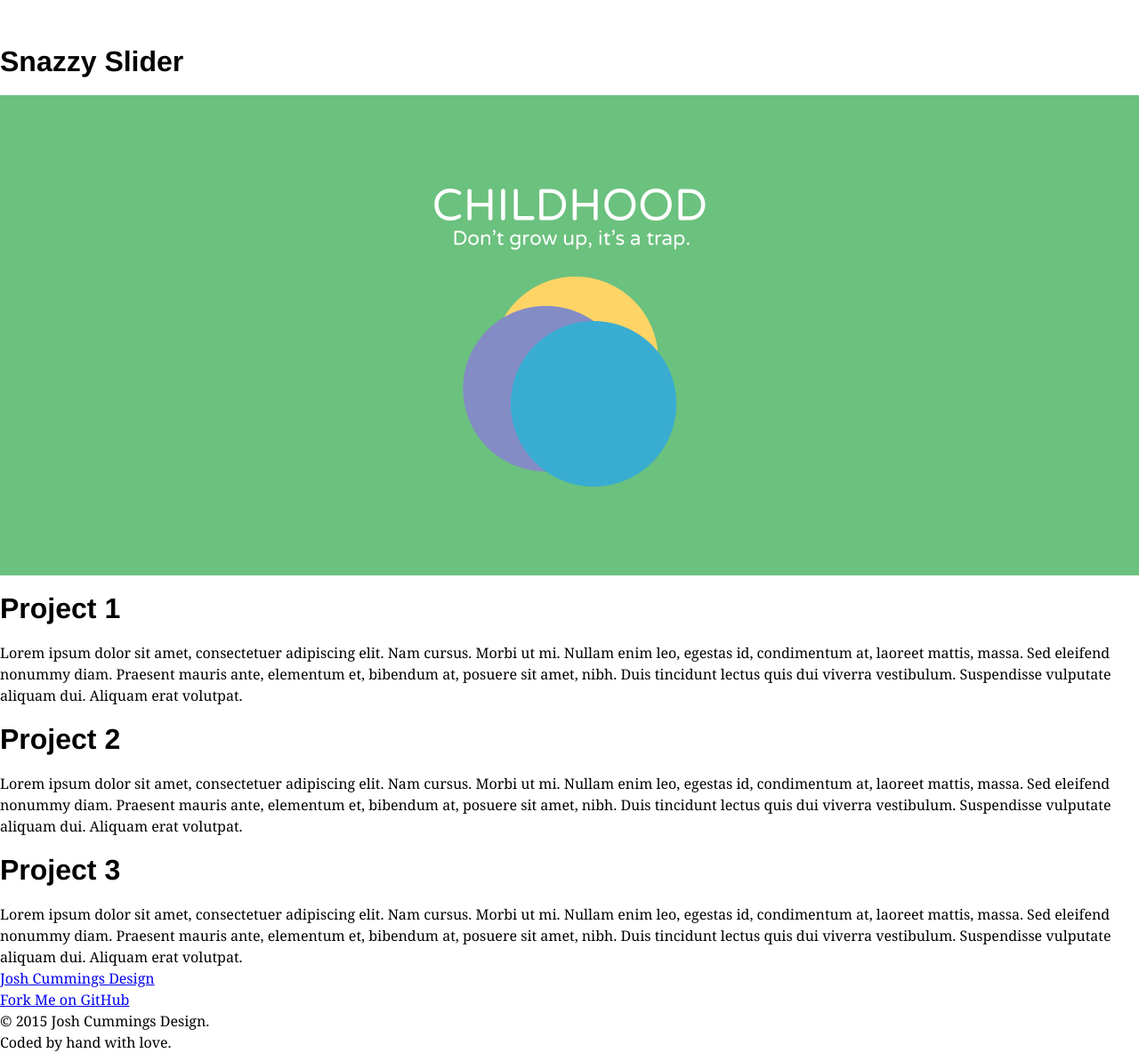
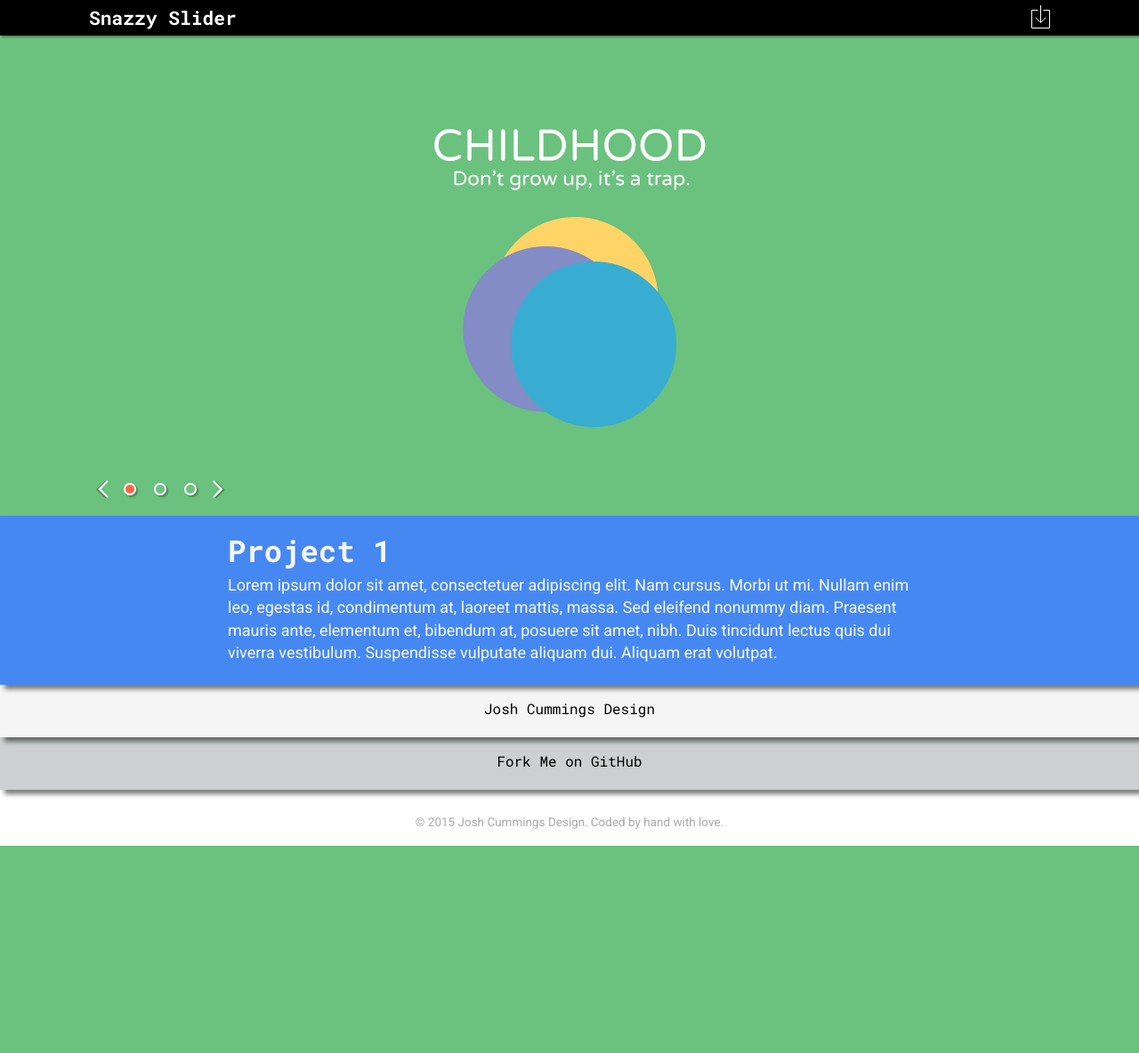
Before and after one commit to joshcummingsdesign/snazzy-slider, a PHP site: page / in a window 1280 px wide. Shown: the whole page at 89% size. After the commit the page ends 951 px from the top, so only its background shows below. Run offline with PHP 8.4, Linux system fonts and the light colour scheme; some libraries are stand-ins or nearby versions.

Commit message:
Added original html elements back in. Coverted to a Sass project.

```diff
--- a/css/styles.css
+++ b/css/styles.css
@@ -371,20 +371,77 @@
 th {
   padding: 0; }
 
-* {
-  box-sizing: border-box;
+html, body {
+  height: 100%; }
+
+body {
+  font-size: 16px;
+  font-family: "Roboto", Georgia, Times, "Times New Roman", serif; }
+
+h1, h2, h3, h4, p, * {
   margin: 0;
   padding: 0; }
 
-body {
-  font-size: 16px;
-  line-height: 1.5;
-  font-family: Georgia, Times, "Times New Roman", serif;
-  background-color: #fff; }
+h1, h2, h3, h4, h5, h6 {
+  font-family: "Roboto Mono", "Helvetica Neue", Helvetica, Arial, "Lucida Grande", sans-serif; }
 
-h1, h2, h3, h4, h5, h6 {
-  font-family: "Helvetica Neue", Helvetica, Arial, sans-serif;
-  line-height: 1; }
+h1 {
+  font-size: 2.125em;
+  margin-bottom: .125em; }
+
+a {
+  text-decoration: none; }
+
+p {
+  line-height: 1.4;
+  font-size: 1.125em; }
+
+header {
+  background-color: #000;
+  color: #fff;
+  box-shadow: 2px 2px 2px rgba(0, 0, 0, 0.3);
+  position: fixed;
+  top: 0;
+  left: 0;
+  width: 100%;
+  z-index: 4;
+  font-size: .625em;
+  height: 40px; }
+
+header a {
+  display: block;
+  float: right;
+  position: relative;
+  z-index: 5; }
+
+.header-wrap {
+  height: 100%;
+  padding: 0 2em;
+  max-width: 1080px;
+  margin: 0 auto; }
+
+.header-wrap h1, .header-wrap a {
+  position: relative;
+  top: 50%;
+  -webkit-transform: translateY(-50%);
+  -ms-transform: translateY(-50%);
+  transform: translateY(-50%); }
+
+footer {
+  color: #aaa;
+  font-size: .75em;
+  text-align: center;
+  padding: 0 .75em; }
+
+footer p {
+  padding: 1.25em 0;
+  display: inline-block; }
+
+footer p:first-child {
+  padding-bottom: 0; }
+
+footer p:last-child {
+  padding-top: .25em; }
 
 .grid {
   margin: 1em auto;
@@ -435,15 +492,16 @@
     [class^="grid__col--"]:last-of-type {
       float: right; } }
 
+/* Slider Image */
 .slider {
   width: 100%;
-  height: 540px;
-  overflow: hidden; }
+  overflow: hidden;
+  margin-top: 40px; }
 
 .slides {
   display: block;
   width: 9999px;
-  height: 540px;
+  height: 100%;
   margin: 0;
   padding: 0;
   -webkit-transform: translateZ(0);
@@ -454,11 +512,106 @@
 
 .slide {
   float: left;
-  height: 540px;
-  -webkit-transform: translateZ(0);
-  -moz-transform: translateZ(0);
-  -ms-transform: translateZ(0);
-  -o-transform: translateZ(0);
-  transform: translateZ(0); }
+  list-style-type: none;
+  height: 100%; }
+
+/* Slider Controls */
+.slider-controls {
+  height: 40px;
+  position: relative;
+  z-index: 3;
+  cursor: default;
+  padding: 0 0 10px .625em;
+  max-width: 1080px;
+  margin: -50px auto 0; }
+
+.button-left, .button-right, .slider-dots {
+  position: relative;
+  top: 50%;
+  -webkit-transform: translateY(-50%);
+  -ms-transform: translateY(-50%);
+  transform: translateY(-50%); }
+
+.slider-controls * {
+  display: inline-block;
+  vertical-align: middle;
+  cursor: pointer;
+  outline: none; }
+
+.button-right:hover .button-right-fill,
+.button-right:focus .button-right-fill,
+.button-left:hover .button-left-fill,
+.button-left:focus .button-left-fill {
+  fill: tomato; }
+
+.slider-dot:hover,
+.slider-dot:focus {
+  border: 2px solid tomato; }
+
+.slider-dot {
+  height: 10px;
+  width: 10px;
+  margin: .25em .5em;
+  border: 2px solid white;
+  border-radius: 100%;
+  box-shadow: 2px 2px 2px rgba(0, 0, 0, 0.3);
+  list-style-type: none; }
+
+/* Slider Text */
+.slider-info {
+  box-shadow: 5px 5px 5px rgba(0, 0, 0, 0.5);
+  position: relative;
+  z-index: 3; }
+  .slider-info__text {
+    display: none; }
+    .slider-info__text-container {
+      max-width: 768px;
+      margin: 0 auto;
+      padding: 1em 1em 1.5em; }
+
+.link-item {
+  font-family: 'Roboto Mono', 'Helvetica Neue', Helvetica, Arial, 'Lucida Grande', sans-serif;
+  background-color: #f5f5f5;
+  width: 100%;
+  float: left;
+  height: 4em;
+  text-align: center;
+  color: #000;
+  position: relative;
+  z-index: 2;
+  box-shadow: 5px 5px 5px rgba(0, 0, 0, 0.5);
+  top: -5px;
+  transition: top .2s ease-in-out;
+  outline: none; }
+
+.link-item:nth-child(even) {
+  float: right;
+  background-color: #cdcfd2;
+  position: relative;
+  z-index: 1;
+  top: -10px; }
+
+.link-item:hover, .link-item:focus {
+  top: 0; }
+
+.link-item:focus p {
+  text-decoration: underline; }
+
+.link-item:nth-child(even):hover, .link-item:nth-child(even):focus {
+  top: -5px; }
+
+.link-item p {
+  position: relative;
+  top: 50%;
+  -webkit-transform: translateY(-50%);
+  -ms-transform: translateY(-50%);
+  transform: translateY(-50%);
+  font-size: 1em; }
+
+.is-shown {
+  display: block; }
+
+.text-shown {
+  display: block; }
 
 /*# sourceMappingURL=styles.css.map */
--- a/index.html
+++ b/index.html
@@ -6,6 +6,7 @@
   <meta name="viewport" content="width=device-width, initial-scale=1">
   <link href='http://fonts.googleapis.com/css?family=Roboto|Roboto+Mono:700,400' rel='stylesheet' type='text/css'>
   <link rel="stylesheet" href="css/styles.css">
+  <style> .highlighted { background-color: tomato; } </style>
   <title>Snazzy Slider</title>
 </head>
 <body>
@@ -22,12 +23,13 @@
       <h1>Snazzy Slider</h1>
     </div>
   </header>
-  <section class="snazzy-slider"></section>
-    <div class="slider">
-      <div class="slides">
-        <div class="slide" role="img" aria-label="Project 1" style="background: #6bc17e url('img/project1.png') no-repeat center; background-size: contain;"></div>
-        <div class="slide" role="img" aria-label="Project 2" style="background: #272727 url('img/project2.png') no-repeat center; background-size: contain;"></div>
-        <div class="slide" role="img" aria-label="Project 3" style="background: #f4f4f4 url('img/project3.png') no-repeat center; background-size: contain;"></div>
+  <div class="snazzy-slider">
+    <div class="slider" style="height: 540px;">
+      <ul class="slides">
+        <li class="slide" role="img" aria-label="Project 1" style="background: #6bc17e url('img/project1.png') no-repeat center; background-size: contain;"></li>
+        <li class="slide" role="img" aria-label="Project 2" style="background: #272727 url('img/project2.png') no-repeat center; background-size: contain;"></li>
+        <li class="slide" role="img" aria-label="Project 3" style="background: #f4f4f4 url('img/project3.png') no-repeat center; background-size: contain;"></li>
+      </ul>
     </div>
     <div class="slider-controls" aria-label="Project Slideshow Controls">
       <div class="button-left" role="button" aria-label="Previous Project" tabindex="0">
@@ -43,11 +45,11 @@
             C12.1,10.3,15.8,6.4,19.6,2.5z"/>
         </svg>
       </div>
-        <div class="slider-dots" role="tablist">
-          <div class="slider-dot slider-dot--1 highlighted" role="tab" aria-controls="project1" aria-label="First Project" aria-selected="true" tabindex="0"></div>
-          <div class="slider-dot slider-dot--2" role="tab" aria-controls="project2" aria-label="Second Project" tabindex="0"></div>
-          <div class="slider-dot slider-dot--3" role="tab" aria-controls="project3" aria-label="Third Project" tabindex="0"></div>
-        </div>
+      <ul class="slider-dots" role="tablist">
+        <li class="slider-dot slider-dot--1 highlighted" role="tab" aria-controls="project1" aria-label="First Project" aria-selected="true" tabindex="0"></li>
+        <li class="slider-dot slider-dot--2" role="tab" aria-controls="project2" aria-label="Second Project" tabindex="0"></li>
+        <li class="slider-dot slider-dot--3" role="tab" aria-controls="project3" aria-label="Third Project" tabindex="0"></li>
+      </ul>
       <div class="button-right" role="button" aria-label="Next Project" tabindex="0">
         <svg version="1.1" xmlns="http://www.w3.org/2000/svg" xmlns:xlink="http://www.w3.org/1999/xlink"
            viewBox="0 0 30 30" height="22px" width="22px" xml:space="preserve" tabindex="-1">
@@ -63,32 +65,31 @@
         </svg>
       </div>
     </div>
-    </div>
-    <div class="slider-info">
+    <div class="slider-info" style="color: #f7f7f7; background-color: #4688f1;">
       <div class="slider-info__text-container">
-        <div id="project1" class="slider-info__text text-shown" role="tabpanel" aria-hidden="false">
+        <section id="project1" class="slider-info__text text-shown" role="tabpanel" aria-hidden="false">
           <h1>Project 1</h1>
           <p>Lorem ipsum dolor sit amet, consectetuer adipiscing elit. Nam cursus. Morbi ut mi. Nullam enim leo, egestas id, condimentum at, laoreet mattis, massa. Sed eleifend nonummy diam. Praesent mauris ante, elementum et, bibendum at, posuere sit amet, nibh. Duis tincidunt lectus quis dui viverra vestibulum. Suspendisse vulputate aliquam dui. Aliquam erat volutpat.</p>
-        </div>
-        <div id="project2" class="slider-info__text" role="tabpanel" aria-hidden="true">
+        </section>
+        <section id="project2" class="slider-info__text" role="tabpanel" aria-hidden="true">
           <h1>Project 2</h1>
           <p>Lorem ipsum dolor sit amet, consectetuer adipiscing elit. Nam cursus. Morbi ut mi. Nullam enim leo, egestas id, condimentum at, laoreet mattis, massa. Sed eleifend nonummy diam. Praesent mauris ante, elementum et, bibendum at, posuere sit amet, nibh. Duis tincidunt lectus quis dui viverra vestibulum. Suspendisse vulputate aliquam dui. Aliquam erat volutpat.</p>
-        </div>
-        <div id="project3" class="slider-info__text" role="tabpanel" aria-hidden="true">
+        </section>
+        <section id="project3" class="slider-info__text" role="tabpanel" aria-hidden="true">
           <h1>Project 3</h1>
           <p>Lorem ipsum dolor sit amet, consectetuer adipiscing elit. Nam cursus. Morbi ut mi. Nullam enim leo, egestas id, condimentum at, laoreet mattis, massa. Sed eleifend nonummy diam. Praesent mauris ante, elementum et, bibendum at, posuere sit amet, nibh. Duis tincidunt lectus quis dui viverra vestibulum. Suspendisse vulputate aliquam dui. Aliquam erat volutpat.</p>
+        </section>
       </div>
     </div>
   </div>
-  </section>
-  <section class="links">
+  <div class="links">
     <a href="http://joshcummingsdesign.com" class="link-item">
         <p>Josh Cummings Design</p>
     </a>
     <a href="https://github.com/joshcummingsdesign/snazzy-slider" class="link-item">
         <p>Fork Me on GitHub</p>
     </a>
-  </section>
+  </div>
   <footer>
     <p>&copy; 2015 Josh Cummings Design.</p>
     <p>Coded by hand with love.</p>
--- a/modules/_index.scss
+++ b/modules/_index.scss
@@ -1,2 +1,5 @@
 // Slider
 @import "slider";
+
+// Links
+@import "links";
--- a/states/_index.scss
+++ b/states/_index.scss
@@ -1 +1,2 @@
-// Import state styles here
+// States
+@import "states";
```
Also changed, not shown: base/_base.scss (+79 -10 lines), modules/_links.scss (added, +44 -0 lines), modules/_slider.scss (+67 -13 lines), states/_states.scss (added, +7 -0 lines), utilities/_globals.scss (+5 -37 lines), utilities/_mixins.scss (+16 -0 lines), 2 other files. Lines whose indentation alone changed are shown as unchanged.
